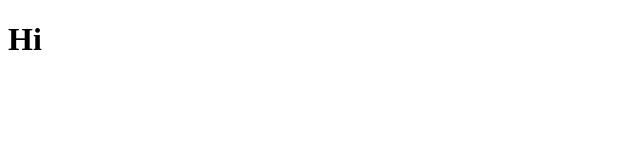
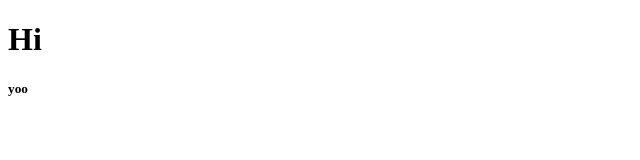
Before and after one commit to arowland900/teamtest, a plain HTML site: page index.html in a window 1280 px wide. Shown: the full height of the page, 0-640 px from the left. Drawn offline with Linux system fonts and the light colour scheme.

Commit message:
added a yo

```diff
--- a/index.html
+++ b/index.html
@@ -8,5 +8,6 @@
 </head>
 <body>
 <h1>Hi</h1>
+<h5>yoo</h5>
 </body>
 </html>
```
